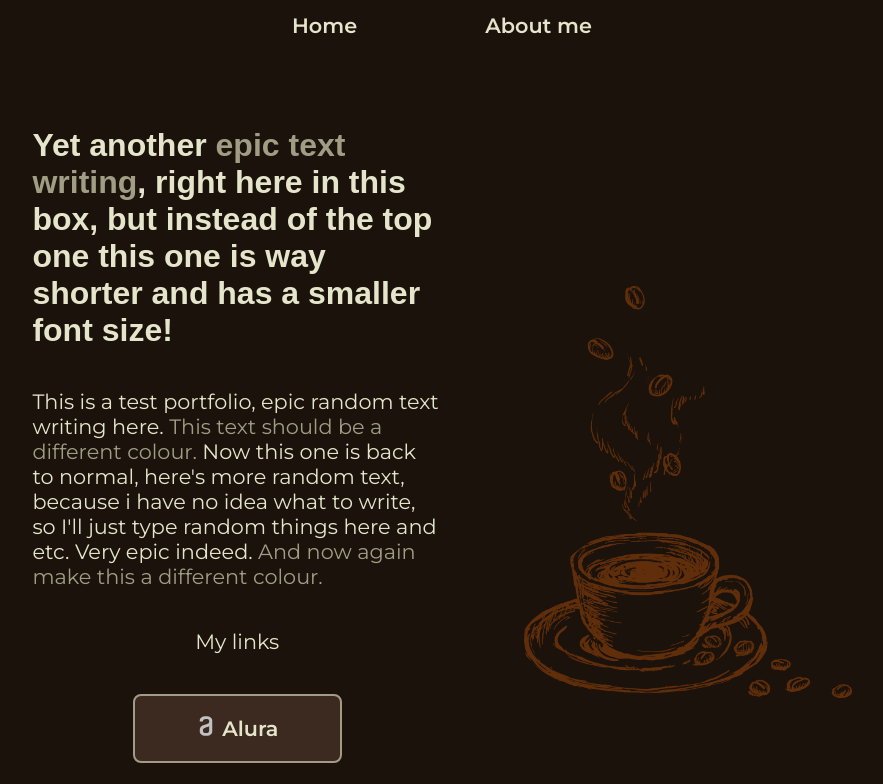
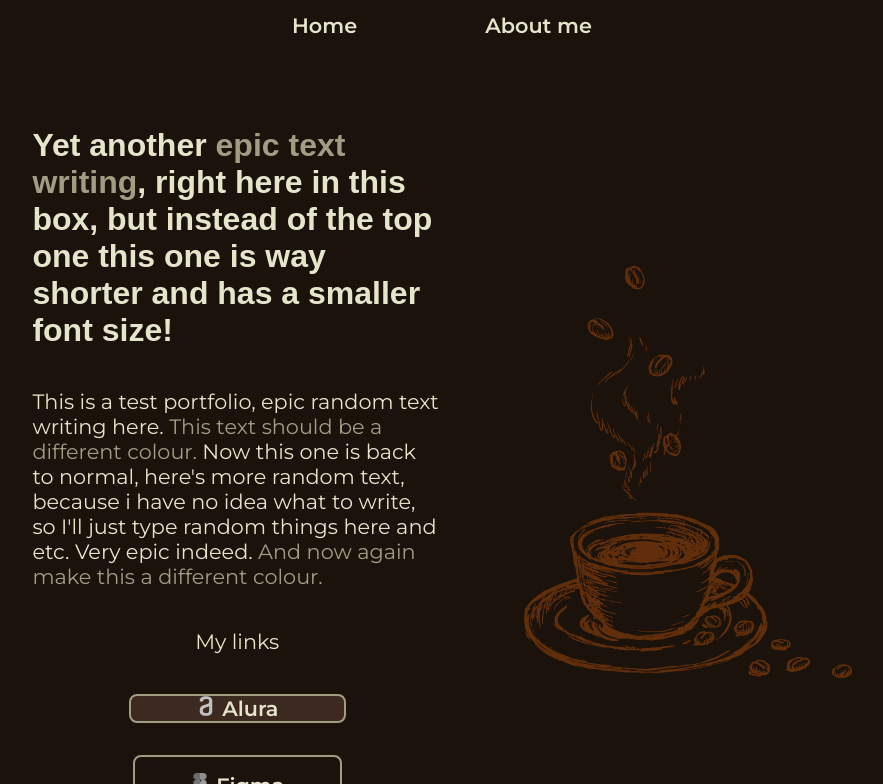
Before and after one commit to V-inn/Portifolio-Teste-ALURA, a plain HTML site: page index.html in a window 1280 px wide. In both pictures the pointer is over the link "Alura". Shown: the top 784 px of the page, without its empty margins (198-1081 px from the left). Drawn offline with Linux system fonts and the light colour scheme; a web font is replaced by a local one.

Commit message:
Changes to be committed: 	modified:   styles.css/style.css

```diff
--- a/styles.css/style.css
+++ b/styles.css/style.css
@@ -103,7 +103,7 @@ body {
 
 .links__link:hover{
     background-color: var(--cor__quaternária);
-    padding: 20px 0px;
+    padding: 0px 4px;
 }
 
 .cabecalho__menu{
```
